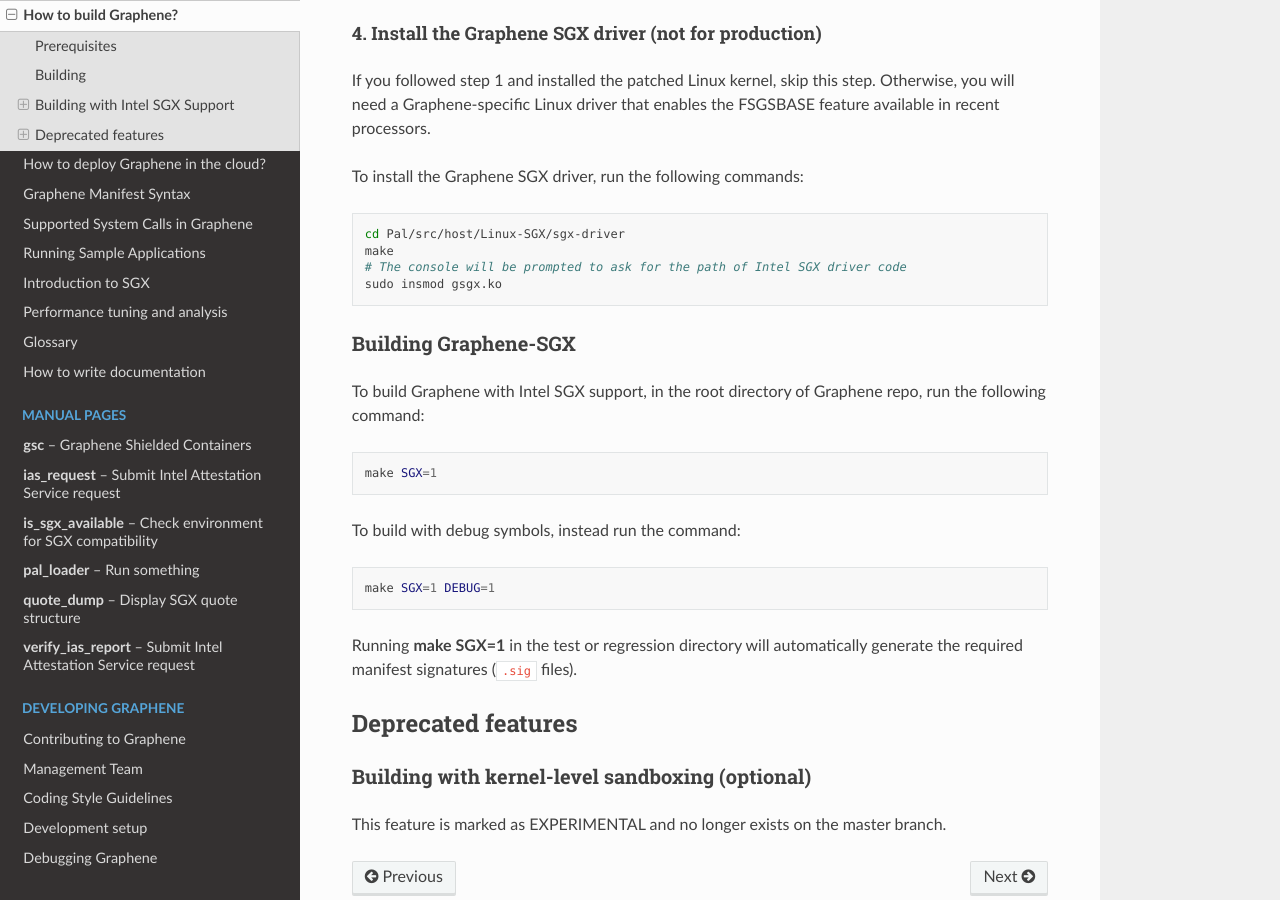
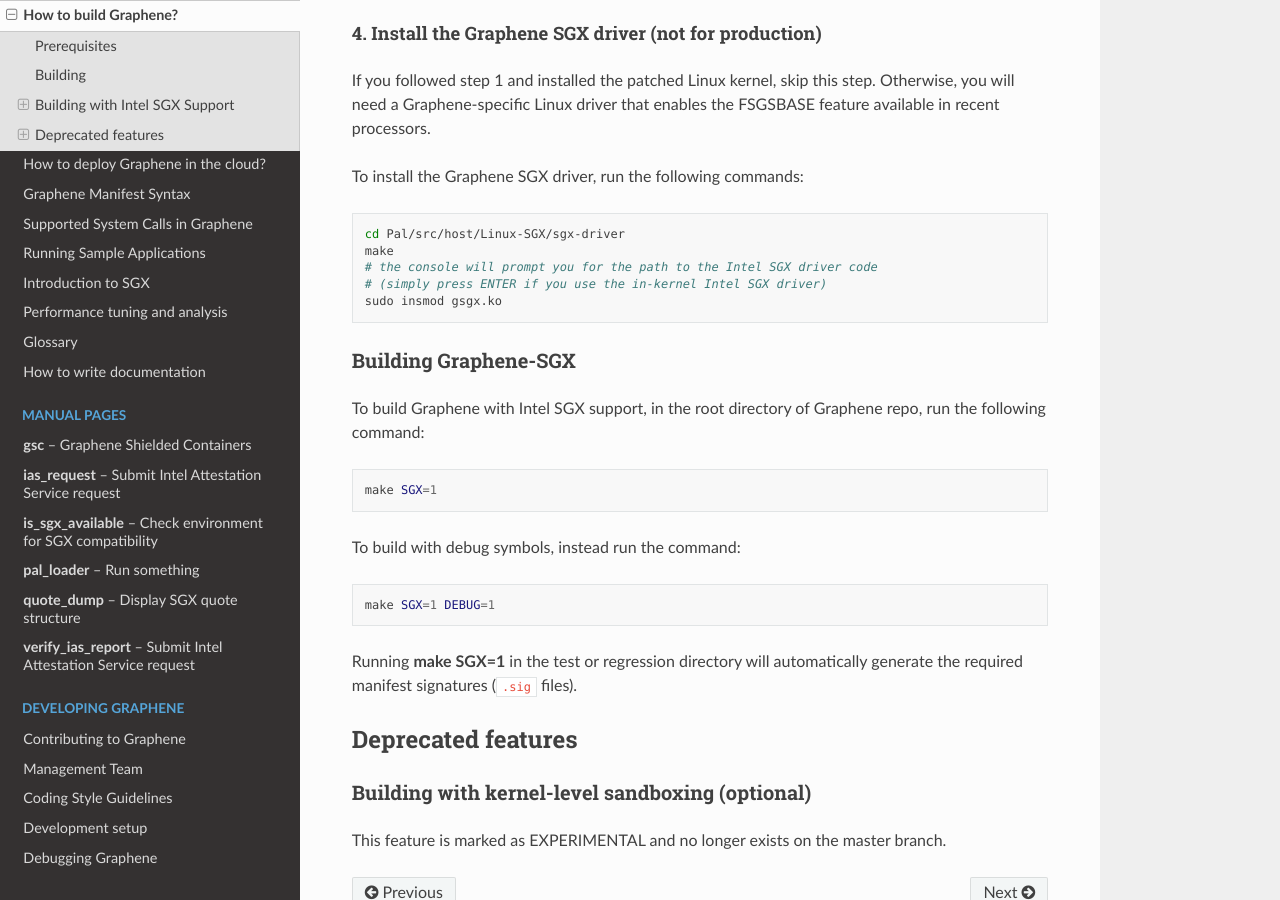
Before and after one commit to aeropittura/vaultrun, a Sphinx documentation site: the page built from Documentation/building.rst, in a window 1280 px wide and 900 px high, scrolled down 3259 px. Built offline with Sphinx 7.4.7 and the Read the Docs theme 2.0.0, drawn with Linux system fonts in a browser that asks for light colours.

Commit message:
[Docs,Pal/Linux-SGX] Allow to use the in-kernel SGX driver
Original-author: Dmitrii Kuvaiskii <dmitrii.kuvaiskii@intel.com>
Original-committer: Dmitrii Kuvaiskii <dmitrii.kuvaiskii@intel.com>
Original-commit: 876be49fb46e552eb108d46137f02ac6ec01550c

```diff
--- a/Documentation/building.rst
+++ b/Documentation/building.rst
@@ -167,7 +167,8 @@ To install the Graphene SGX driver, run the following commands::
 
    cd Pal/src/host/Linux-SGX/sgx-driver
    make
-   # The console will be prompted to ask for the path of Intel SGX driver code
+   # the console will prompt you for the path to the Intel SGX driver code
+   # (simply press ENTER if you use the in-kernel Intel SGX driver)
    sudo insmod gsgx.ko
 
 
--- a/Documentation/quickstart.rst
+++ b/Documentation/quickstart.rst
@@ -68,6 +68,7 @@ second command should list the process status of :command:`aesm_service`.
       cd $GRAPHENE_DIR
       make SGX=1
       # the console will prompt you for the path to the Intel SGX driver code
+      # (simply press ENTER if you use the in-kernel Intel SGX driver)
 
 #. Set ``vm.mmap_min_addr=0`` in the system (*only required for the legacy SGX
    driver and not needed for newer DCAP/in-kernel drivers*)::
```
